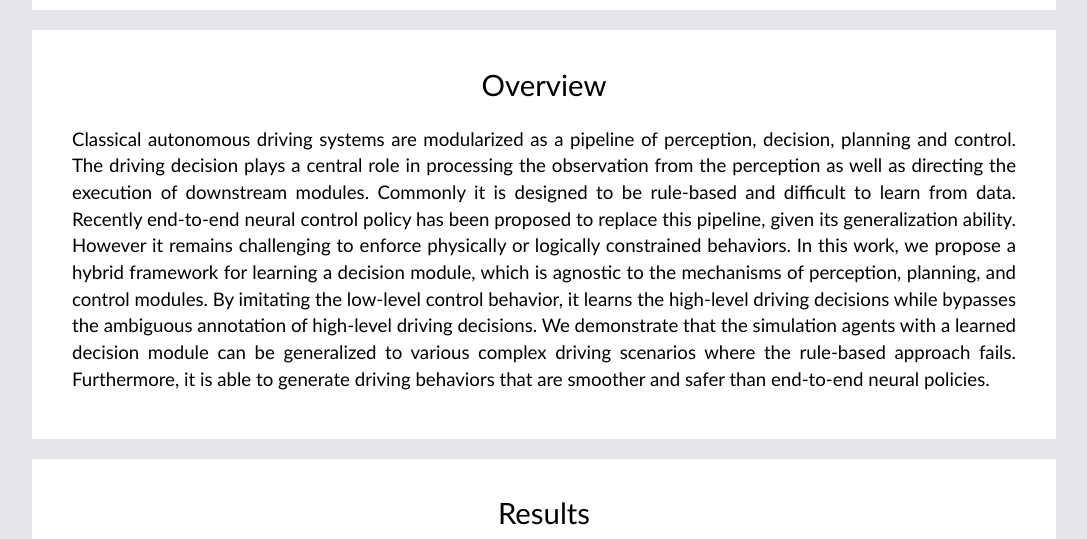
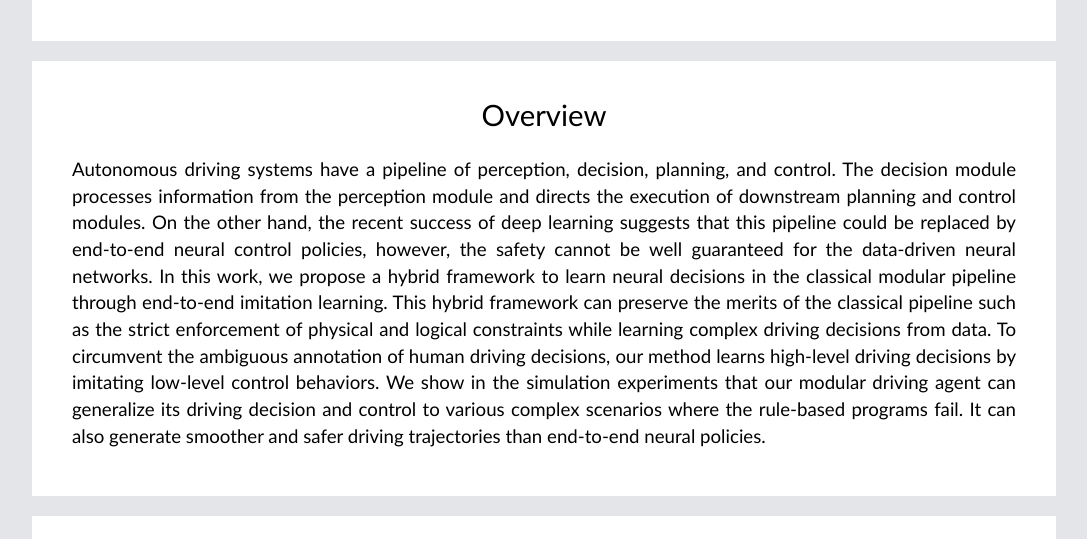
Before and after one commit to decisionforce/modulardecision, a plain HTML site: page docs/index.html in a window 1280 px wide. Shown: the part 680-1219 px from the top of the page, without its empty margins (96-1183 px from the left). Drawn offline with Linux system fonts and the light colour scheme.

Commit message:
Update index.html

```diff
--- a/docs/index.html
+++ b/docs/index.html
@@ -24,7 +24,7 @@
     <!-- === Title Starts === -->
     <div class="header">
       <div class="logo">
-        <a href="https://genforce.github.io/" target="_blank"><img src="./assets/genforce.png"></a>
+         <!--<a href="https://genforce.github.io/" target="_blank"><img src="./assets/genforce.png"></a>-->
       </div>
       <div class="title" , style="padding-top: 25pt;">
         <!-- Set padding as 10 if title is with two lines. -->
@@ -40,17 +40,16 @@
       <a href="https://scholar.google.ca/citations?user=4m061tYAAAAJ&hl=en" target="_blank">Chunxiao Liu,</a>
       <a href="https://scholar.google.ca/citations?user=GMzzRRUAAAAJ&hl=en"
         target="_blank">Dahua Lin,</a>
-      <a href="https://scholar.google.ca/citations?user=9D4aG8AAAAAJ&hl=en"
+      <a href="http://bzhou.ie.cuhk.edu.hk/"
         target="_blank">Bolei Zhou</a>
     </div>
     <div class="institution">
-      SenseTime Research, University of California, Los Angeles,<br>
-
-      The Chinese Univsersity of Hong Kong, The Hong Kong University of Science and Technology
+      The Chinese Univsersity of Hong Kong, Technische Universität Darmstadt, University of California, Los Angeles,<br>
+      SenseTime Research, The Hong Kong University of Science and Technology
     </div>
     <div class="link">
       <a href="https://arxiv.org/abs/1912.00191" target="_blank">[Paper]</a>&nbsp;
-      <a href="https://github.com/decisionforce/Modular-Decision" target="_blank">[Code]</a>
+      <a href="https://github.com/decisionforce/modulardecision" target="_blank">[Code]</a>
     </div>
     <div class="teaser">
       <img src="./assets/deepdecision_teaser.png">
@@ -63,22 +62,7 @@
   <div class="section">
     <div class="title">Overview</div>
     <div class="body">
-      Classical autonomous driving systems are modularized as a pipeline of perception, decision, planning and control.
-      The
-      driving decision plays a central role in processing the observation from the perception as well as directing the
-      execution of downstream modules. Commonly it is designed to be rule-based and difficult to learn from data.
-      Recently
-      end-to-end neural control policy has been proposed to replace this pipeline, given its generalization ability.
-      However
-      it remains challenging to enforce physically or logically constrained behaviors. In this work, we propose a hybrid
-      framework for learning a decision module, which is agnostic to the mechanisms of perception, planning, and control
-      modules. By imitating the low-level control behavior, it learns the high-level driving decisions while bypasses
-      the
-      ambiguous annotation of high-level driving decisions. We demonstrate that the simulation agents with a learned
-      decision
-      module can be generalized to various complex driving scenarios where the rule-based approach fails. Furthermore,
-      it is
-      able to generate driving behaviors that are smoother and safer than end-to-end neural policies.
+        Autonomous driving systems have a pipeline of perception, decision, planning, and control. The decision module processes information from the perception module and directs the execution of downstream planning and control modules. On the other hand, the recent success of deep learning suggests that this pipeline could be replaced by end-to-end neural control policies, however, the safety cannot be well guaranteed for the data-driven neural networks. In this work, we propose a hybrid framework to learn neural decisions  in the classical modular pipeline through end-to-end imitation learning.  This hybrid framework can preserve the merits of the classical pipeline such as the strict enforcement of physical and logical constraints while learning complex driving decisions from data. To circumvent the ambiguous annotation of human driving decisions, our method learns high-level driving decisions by imitating low-level control behaviors. We show in the simulation experiments that our modular driving agent can generalize its driving decision and control to various complex scenarios where the rule-based programs fail. It can also generate smoother and safer driving trajectories than end-to-end neural policies.
     </div>
   </div>
   <!-- === Overview Section Ends === -->
```
